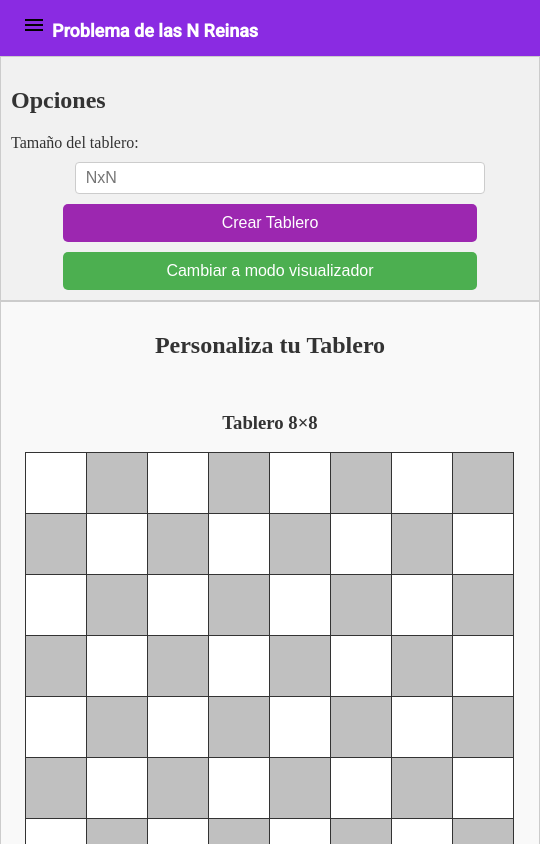
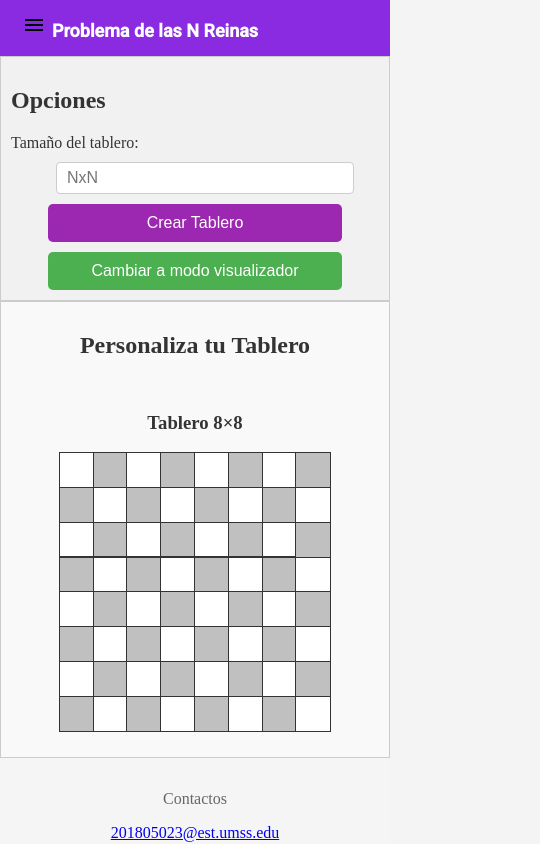
Before and after one commit to Frosmin/Proyecto_progra_web, an Angular app in the folder frontend/angular/: page /crear in a window 390 px wide. Shown: the top 844 px of the page, 540 px wide, since content can reach past the window. Built offline with nearby package versions, Linux system fonts and the light colour scheme.

Commit message:
fix: tamaño de las celdas responsive

```diff
--- a/frontend/angular/src/app/Components/box/box.component.scss
+++ b/frontend/angular/src/app/Components/box/box.component.scss
@@ -1,8 +1,8 @@
 
 .celda {
     position: relative;
-    width: 60px;
-    height: 60px;
+    width: 100%;
+    aspect-ratio: 1/1;
     display: flex;
     justify-content: center;
     align-items: center;
--- a/frontend/angular/src/app/Components/component.template_editor.scss
+++ b/frontend/angular/src/app/Components/component.template_editor.scss
@@ -42,18 +42,23 @@
   flex-direction: column;
   align-items: center;
   height: 100%;
+
 }
 
 .tablero {
   position: relative;
   display: flex;
   flex-direction: column;
-  width: fit-content;
+  width: 80%;
+  height: 80%;
   margin: 0 auto;
 }
 
 .fila {
-  display: flex;
+  display: grid;
+  position: relative;
+  width: 100%;
+  grid-template-columns: repeat(8,1fr);
 }
 
 .tablero app-box {
```
